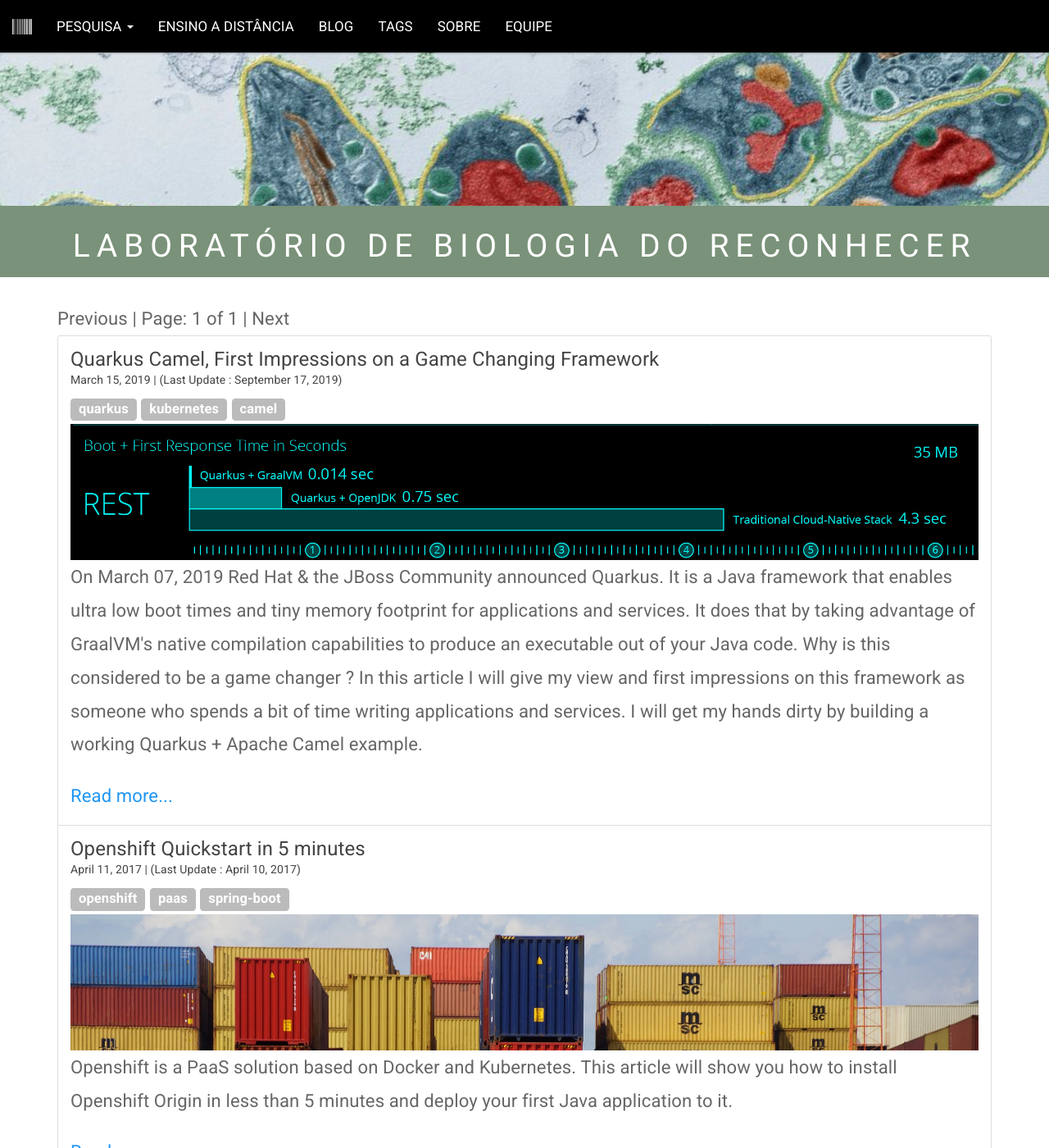
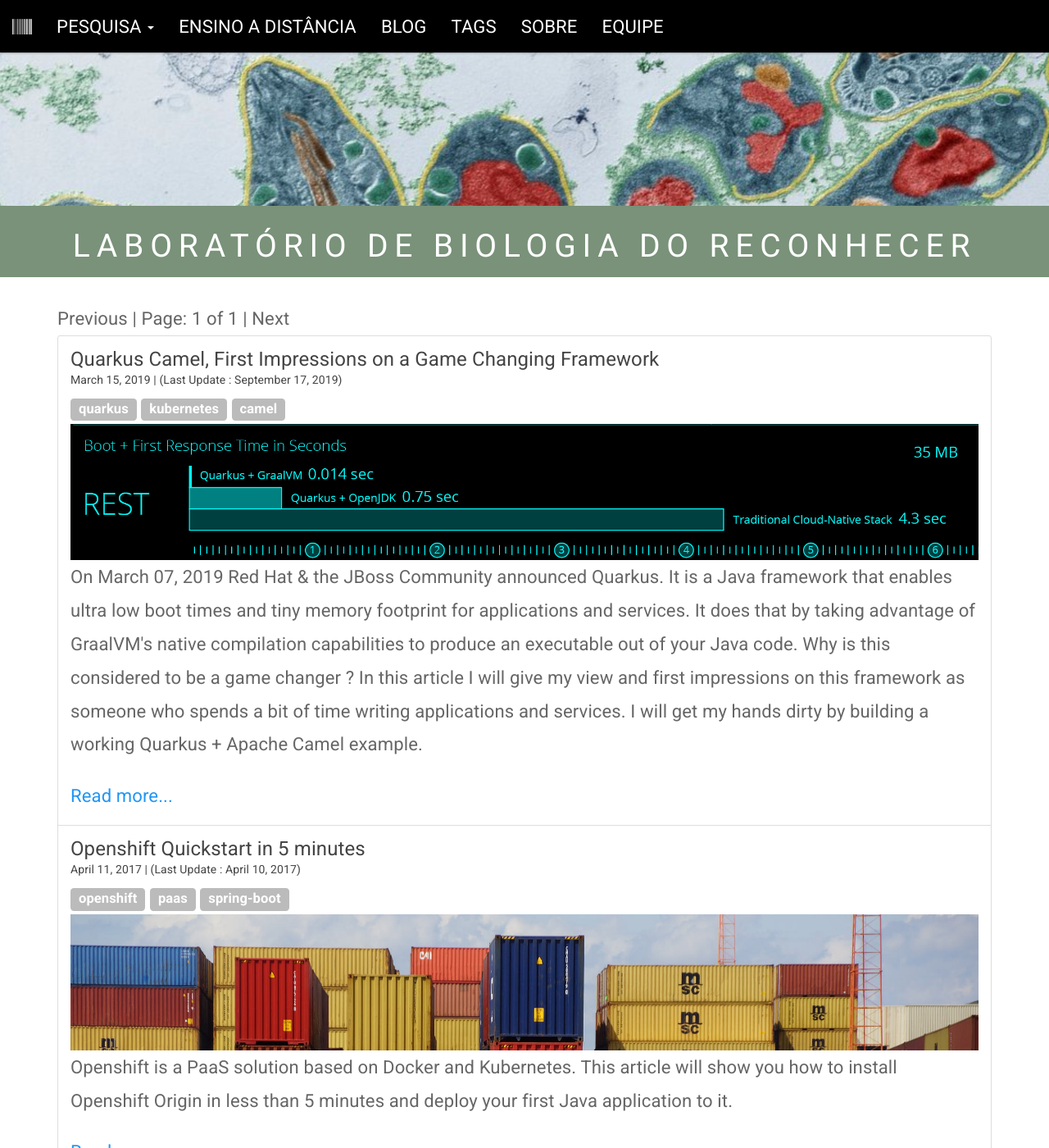
Before and after one commit to lbruenf/lbruenf.github.io, a Jekyll site: the page built from index.html, in a window 1280 px wide and 1400 px high. Shown: the whole window at 82% size. Built offline with Jekyll 4.4.1, drawn with Linux system fonts in a browser that asks for light colours; the list of posts is cut into pages by our own code; comment, search, counter and statistics services are not loaded.

Commit message:
Aumentanto tamanho da fonte dos menus.

```diff
--- a/assets/css/main.css
+++ b/assets/css/main.css
@@ -89,7 +89,7 @@ h3:before {
 	background-color: black;
 	border-color: #12421f;
 	text-transform: uppercase;
-	font-size: 1.3em;
+	font-size: 1.7em;
 }
 
 .navbar-default .navbar-brand {
@@ -119,7 +119,8 @@ h3:before {
 }
 
 .navbar-default .navbar-nav>li>.dropdown-menu>li>a {
-	color: #ffffff;
+	  color: #ffffff;
+    font-size: 1.5em;
 }
 
 .navbar-default .navbar-nav>li>.dropdown-menu>li>a:hover,
```
